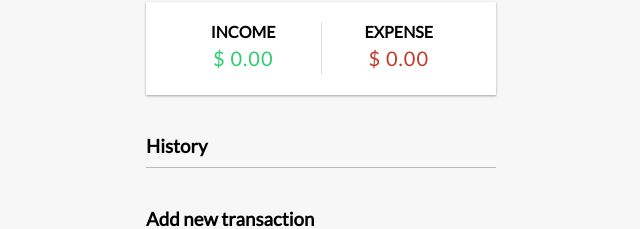
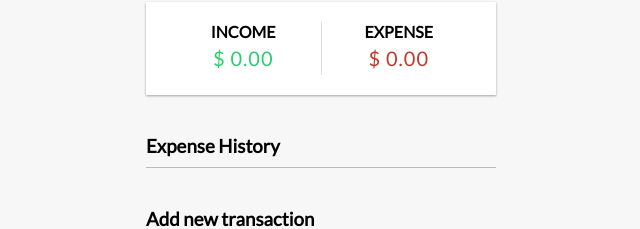
Before and after one commit to h2tomohiro/expense-tracker, a React (Create React App) app: page / in a window 1280 px wide. Shown: the part 184-413 px from the top of the page, without its empty margins (319-959 px from the left). Built offline with nearby package versions, Linux system fonts and the light colour scheme.

Commit message:
Change the name

```diff
--- a/src/components/TransactionList.js
+++ b/src/components/TransactionList.js
@@ -8,7 +8,7 @@
 
   return (
     <>
-      <h3>History</h3>
+      <h3>Expense History</h3>
       <ul className="list">
         {transactions.map(transaction => (<Transaction key={transactions.id} transaction={transaction} />))}
       </ul>
```
